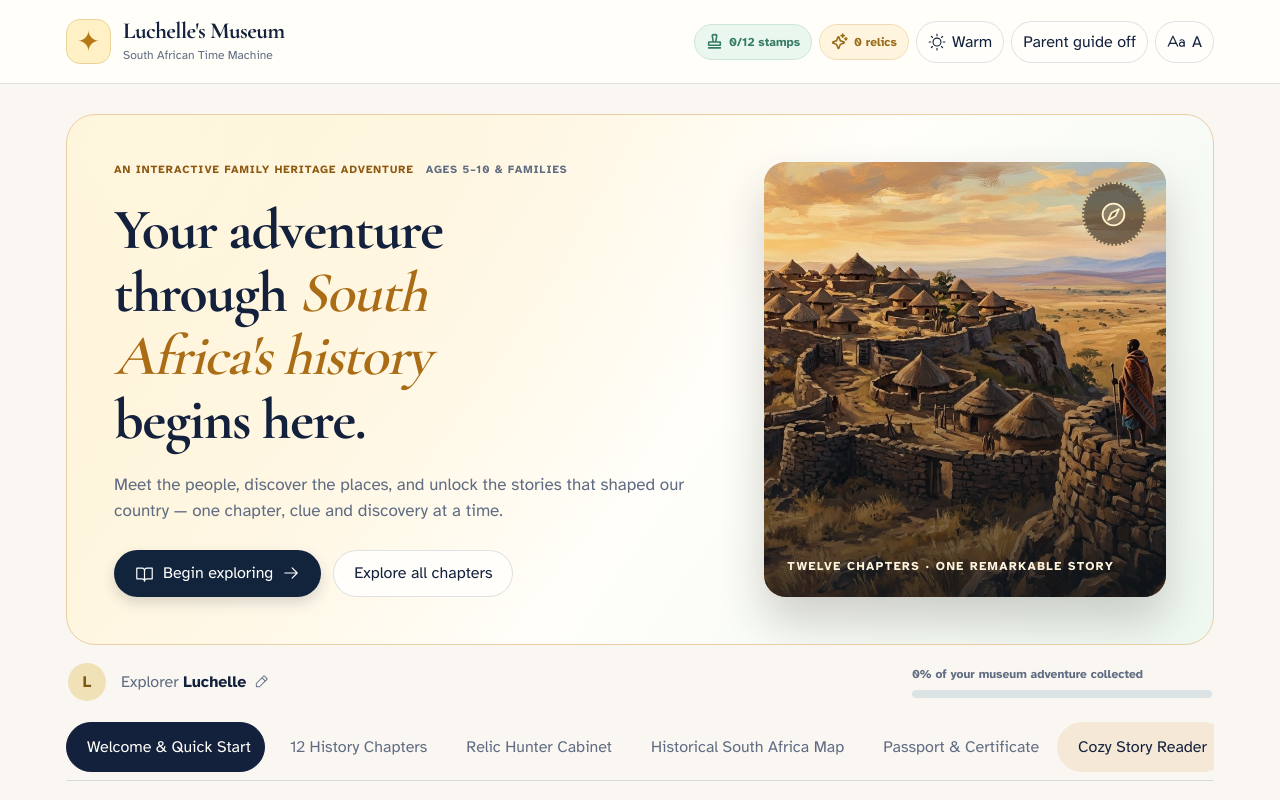
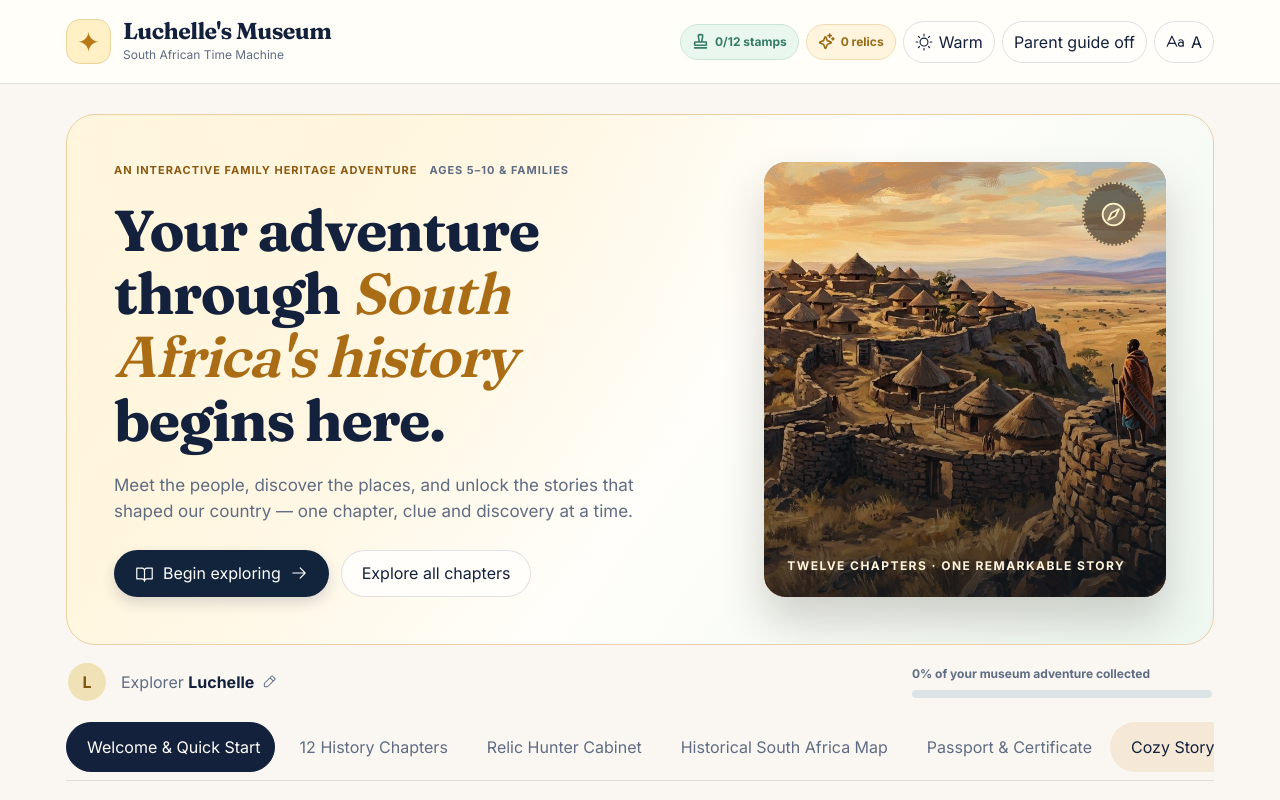
Before and after one commit to Mumoxa/Museum, a React (Vite) app: page / in a window 1280 px wide. Shown: the top 800 px of the page. Built offline with nearby package versions, Linux system fonts and the light colour scheme.

Commit message:
Apply supplied museum typography, asset paths and hub styles

```diff
--- a/src/styles/hub.css
+++ b/src/styles/hub.css
@@ -13,7 +13,7 @@
   background: var(--hub-bg);
   color: var(--hub-ink);
   min-height: 100dvh;
-  font-family: 'Atkinson Hyperlegible', 'Segoe UI', Arial, sans-serif;
+  font-family: 'Inter', 'Atkinson Hyperlegible', 'Segoe UI', Arial, sans-serif;
   font-size: 16px;
   line-height: 1.5;
   isolation: isolate;
@@ -34,7 +34,7 @@
 }
 .hub *, .hub *::before, .hub *::after { box-sizing: border-box; }
 .hub h1,.hub h2,.hub h3,.hub p { margin: 0; padding: 0; }
-.hub h1,.hub h2,.hub h3 { color: var(--hub-ink); font-family: 'Cormorant Garamond', Georgia, serif; letter-spacing: -.025em; line-height: 1.1; }
+.hub h1,.hub h2,.hub h3 { color: var(--hub-ink); font-family: 'Fraunces', 'Cormorant Garamond', Georgia, serif; letter-spacing: -.025em; line-height: 1.1; }
 .hub h2 { font-size: clamp(28px, 3vw, 39px); }
 .hub h3 { font-size: 25px; }
 .hub p { line-height: 1.55; }
@@ -57,7 +57,7 @@
 .hub-brand { display: flex; align-items: center; gap: 12px; background: transparent; color: var(--hub-ink); border: 0; padding: 0; text-align: left; }
 .hub-brand-emblem { width: 45px; height: 45px; border-radius: 14px; display: grid; place-items: center; color: #b67915; font-size: 28px; background: #fff0c6; border: 1px solid #ead49c; }
 .hub-brand-copy { display: grid; line-height: 1.2; gap: 5px; }
-.hub-brand-copy strong { font-family: 'Cormorant Garamond', Georgia, serif; font-size: 23px; letter-spacing: -.025em; line-height: 1; }
+.hub-brand-copy strong { font-family: 'Fraunces', 'Cormorant Garamond', Georgia, serif; font-size: 23px; letter-spacing: -.025em; line-height: 1; }
 .hub-brand-copy span { color: var(--hub-muted); font-size: 12px; }
 .hub-topbar-actions { display: flex; align-items: center; flex-wrap: wrap; gap: 7px; justify-content: flex-end; }
 .hub-count,.hub-tool { display: inline-flex; align-items: center; gap: 6px; border-radius: 999px; padding: 8px 11px; font-size: 12px; font-weight: 700; white-space: nowrap; }
```
